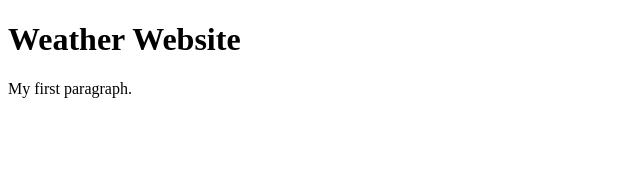
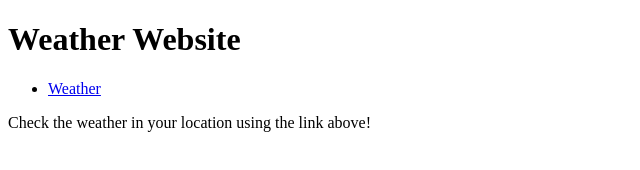
Before and after one commit to ashram15/weather, a plain HTML site: page index.html in a window 1280 px wide. Shown: the whole page, without its empty margins (0-640 px from the left). Drawn offline with Linux system fonts and the light colour scheme.

Commit message:
Add files via upload

```diff
--- a/index.html
+++ b/index.html
@@ -4,12 +4,15 @@
 <title>Page Title</title>
 </head>
 <body>
-    <header>
-
-    </header>
 
 <h1>Weather Website</h1>
-<p>My first paragraph.</p>
+<div class="container">
+        <ul>
+          <left>
+            <li><a href="weather.html">Weather</a></li>
+          </left>
+        </ul>
+<p>Check the weather in your location using the link above!</p>
 
 </body>
 </html>
```
